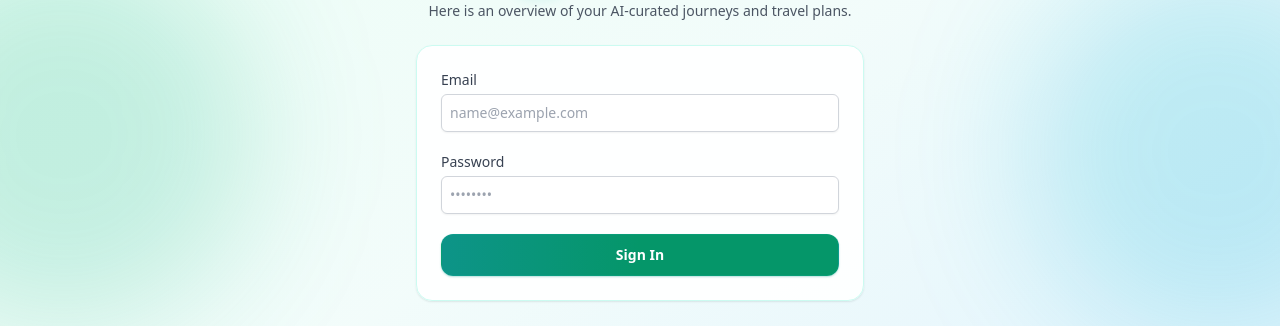
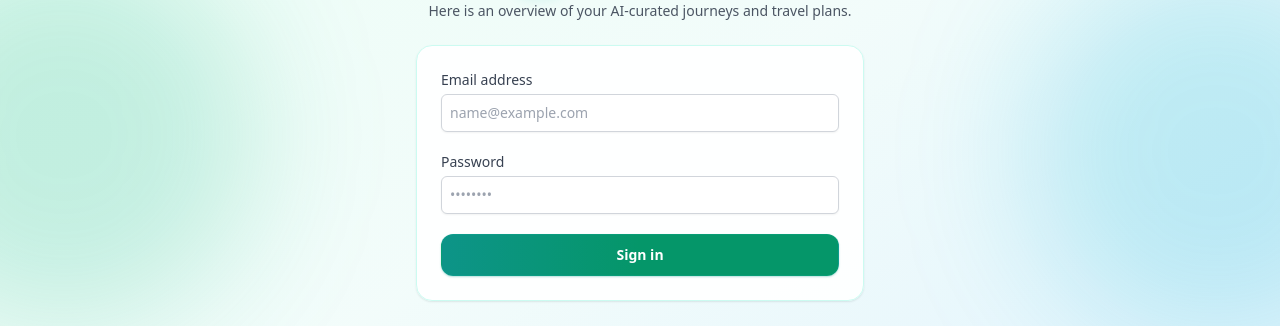
Before and after one commit to NohaCode-lab/Aether-Travel, a React (Vite) app: page /login in a window 1280 px wide. Shown: the part 257-583 px from the top of the page. Built offline with nearby package versions, Linux system fonts and the light colour scheme; no server answers.

Commit message:
Add full German (DE) i18n translations for authentication form labels, titles, and placeholders

```diff
--- a/src/features/auth/LoginPage.tsx
+++ b/src/features/auth/LoginPage.tsx
@@ -35,7 +35,7 @@ export default function LoginPage() {
 
   return (
     <div className="min-h-screen flex flex-col items-center justify-center p-4 bg-gradient-to-br from-emerald-50 via-teal-50/70 to-sky-100 dark:from-slate-950 dark:via-teal-950/80 dark:to-blue-950 relative overflow-hidden">
-      {/* Dynamic Ambient Glow Orbs for Depth & Premium Aesthetics */}
+      {/* Dynamic Ambient Glow Orbs */}
       <div className="absolute top-1/4 -left-32 w-96 h-96 bg-emerald-500/20 dark:bg-emerald-500/15 rounded-full blur-3xl pointer-events-none" />
       <div className="absolute bottom-1/4 -right-32 w-96 h-96 bg-cyan-500/20 dark:bg-blue-500/15 rounded-full blur-3xl pointer-events-none" />
 
@@ -61,7 +61,7 @@ export default function LoginPage() {
             )}
 
             <Input
-              label="Email"
+              label={t('auth.email')}
               type="email"
               placeholder="name@example.com"
               value={email}
@@ -69,7 +69,7 @@ export default function LoginPage() {
               required
             />
             <Input
-              label="Password"
+              label={t('auth.password')}
               type="password"
               placeholder="••••••••"
               value={password}
@@ -82,18 +82,18 @@ export default function LoginPage() {
               className="w-full mt-2 bg-gradient-to-r from-teal-600 to-emerald-600 hover:from-teal-700 hover:to-emerald-700 text-white font-bold py-2.5 rounded-xl shadow-lg shadow-teal-600/30 transition-all"
               isLoading={isLoading}
             >
-              {isLoading ? t('common.loading') : t('nav.login')}
+              {isLoading ? t('common.loading') : t('auth.signIn')}
             </Button>
           </form>
         </Card>
 
         <p className="text-center text-gray-600 dark:text-gray-400 text-sm">
-          Don't have an account?{' '}
+          {t('auth.dontHaveAccount')}{' '}
           <Link
             to="/register"
             className="text-teal-600 dark:text-teal-400 hover:underline font-bold"
           >
-            {t('nav.register')}
+            {t('auth.register')}
           </Link>
         </p>
       </div>
--- a/src/features/auth/RegisterPage.tsx
+++ b/src/features/auth/RegisterPage.tsx
@@ -1,5 +1,6 @@
 import React, { useState } from 'react';
 import { useNavigate, Link } from 'react-router-dom';
+import { useTranslation } from 'react-i18next';
 import { Card } from '../../components/ui/Card';
 import { Input } from '../../components/ui/Input';
 import { Button } from '../../components/ui/Button';
@@ -9,6 +10,7 @@ import { ThemeToggle } from '../../components/shared/ThemeToggle';
 import { Logo } from '../../components/shared/Logo';
 
 export default function RegisterPage() {
+  const { t } = useTranslation();
   const [email, setEmail] = useState('');
   const [password, setPassword] = useState('');
   const [firstName, setFirstName] = useState('');
@@ -27,7 +29,7 @@ export default function RegisterPage() {
       navigate('/');
     } catch (err: unknown) {
       console.error(err);
-      setError(err instanceof Error ? err.message : 'Registration failed');
+      setError(err instanceof Error ? err.message : t('common.error'));
     } finally {
       setLoading(false);
     }
@@ -48,7 +50,7 @@ export default function RegisterPage() {
         <div className="flex flex-col items-center justify-center text-center">
           <Logo size="lg" />
           <p className="text-gray-600 dark:text-teal-200/80 text-sm mt-3 font-medium">
-            Join Aether-Travel AI Platform
+            {t('auth.joinPlatform')}
           </p>
         </div>
 
@@ -62,7 +64,7 @@ export default function RegisterPage() {
 
             <div className="grid grid-cols-2 gap-3">
               <Input
-                label="First Name"
+                label={t('auth.firstName')}
                 type="text"
                 placeholder="Alex"
                 required
@@ -70,7 +72,7 @@ export default function RegisterPage() {
                 onChange={(e) => setFirstName(e.target.value)}
               />
               <Input
-                label="Last Name"
+                label={t('auth.lastName')}
                 type="text"
                 placeholder="Schmidt"
                 required
@@ -80,7 +82,7 @@ export default function RegisterPage() {
             </div>
 
             <Input
-              label="Email address"
+              label={t('auth.email')}
               type="email"
               placeholder="name@example.com"
               required
@@ -88,7 +90,7 @@ export default function RegisterPage() {
               onChange={(e) => setEmail(e.target.value)}
             />
             <Input
-              label="Password"
+              label={t('auth.password')}
               type="password"
               placeholder="••••••••"
               required
@@ -101,18 +103,18 @@ export default function RegisterPage() {
               className="w-full mt-2 bg-gradient-to-r from-teal-600 to-emerald-600 hover:from-teal-700 hover:to-emerald-700 text-white font-bold py-2.5 rounded-xl shadow-lg shadow-teal-600/30 transition-all"
               isLoading={loading}
             >
-              {loading ? 'Creating account...' : 'Create account'}
+              {loading ? t('common.loading') : t('auth.createAccount')}
             </Button>
           </form>
         </Card>
 
         <p className="text-center text-gray-600 dark:text-gray-400 text-sm">
-          Already have an account?{' '}
+          {t('auth.alreadyHaveAccount')}{' '}
           <Link
             to="/login"
             className="text-teal-600 dark:text-teal-400 hover:underline font-bold"
           >
-            Sign in
+            {t('auth.signIn')}
           </Link>
         </p>
       </div>
--- a/src/locales/de.json
+++ b/src/locales/de.json
@@ -23,6 +23,18 @@
     "language": "Sprache",
     "english": "English",
     "german": "Deutsch"
+  },
+  "auth": {
+    "joinPlatform": "Aether-Travel KI-Plattform beitreten",
+    "firstName": "Vorname",
+    "lastName": "Nachname",
+    "email": "E-Mail-Adresse",
+    "password": "Passwort",
+    "createAccount": "Konto erstellen",
+    "alreadyHaveAccount": "Bereits ein Konto?",
+    "dontHaveAccount": "Noch kein Konto?",
+    "signIn": "Anmelden",
+    "register": "Registrieren"
   },
   "dashboard": {
     "title": "Willkommen zurück",
--- a/src/locales/en.json
+++ b/src/locales/en.json
@@ -23,6 +23,18 @@
     "language": "Language",
     "english": "English",
     "german": "Deutsch"
+  },
+  "auth": {
+    "joinPlatform": "Join Aether-Travel AI Platform",
+    "firstName": "First Name",
+    "lastName": "Last Name",
+    "email": "Email address",
+    "password": "Password",
+    "createAccount": "Create account",
+    "alreadyHaveAccount": "Already have an account?",
+    "dontHaveAccount": "Don't have an account?",
+    "signIn": "Sign in",
+    "register": "Register"
   },
   "dashboard": {
     "title": "Welcome back",
```
